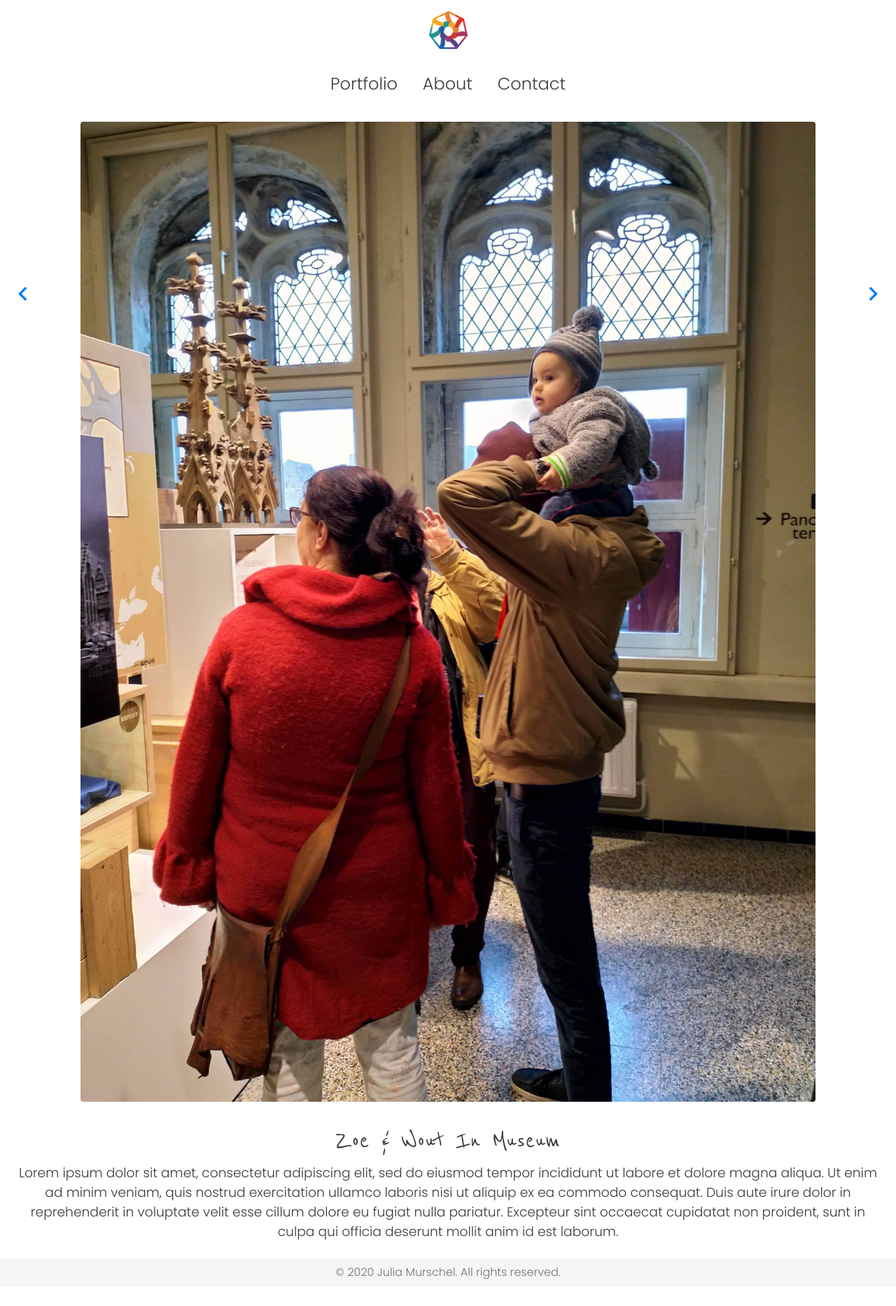
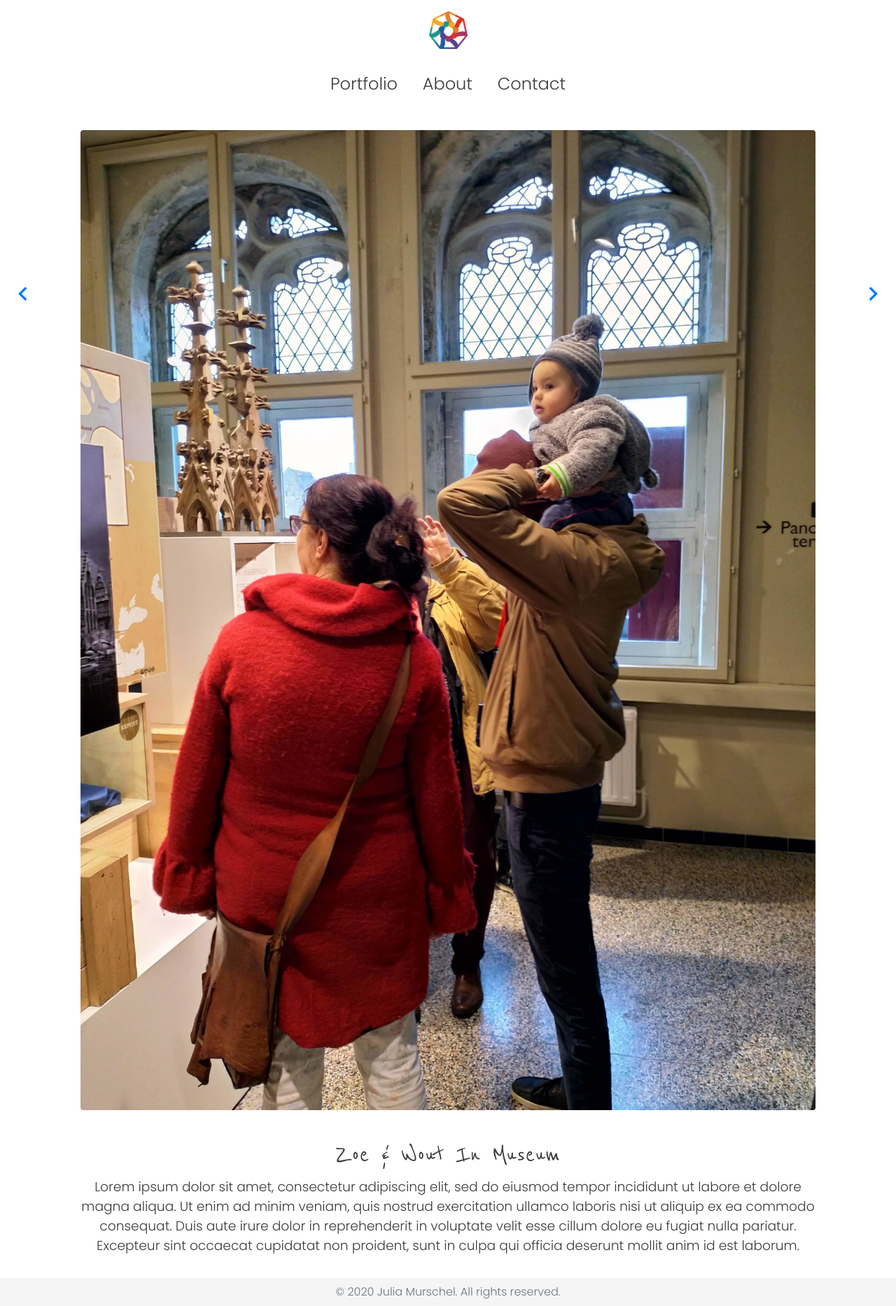
Before and after one commit to tinkerbits/julia_portfolio-server, a Django app: page /artwork/8/by-the-sea/ in a window 1280 px wide. Shown: the whole page at 70% size. Before the commit the page ends 1829 px from the top, so only its background shows below. Run offline with Django 3.2, Linux system fonts and the light colour scheme; data comes from the database, SQL or seed files in the repository; some libraries are stand-ins or nearby versions.

Commit message:
aligned artwork-detail text and updated contact success page

```diff
--- a/static/css/base.css
+++ b/static/css/base.css
@@ -115,11 +115,15 @@ div.masonimg {
 
 /*To style the artwork detail page:*/
 
+div.artworkspacer {
+  margin-top: 1.5rem;
+}
+
 div.artdetaildesc {
   padding-top: 1.5rem;
   padding-bottom: 0;
-  padding-left: 1rem;
-  padding-right: 1rem;
+  /*padding-left: 1rem;
+  padding-right: 1rem;*/
 
 }
 
@@ -183,3 +187,18 @@ button.submitbut {
   font-size: 18pt;
   font-weight: 300;
 }
+
+/*To style the Contact Success page*/
+
+div.textspacer {
+  margin-top: 4rem;
+}
+
+div.picspacer {
+  margin-top: 3rem;
+}
+
+img.successpic {
+  max-width: 20vw;
+  min-width: 150px;
+}
--- a/templates/about.html
+++ b/templates/about.html
@@ -16,7 +16,7 @@
             <img class="img-fluid rounded" src="https://www.lovethegarden.com/sites/default/files/content/articles/UK_wildbirds-01-robin.jpg" alt="bird" style="max-width:100%">
         </div>
         <div class="col-sm-12 order-1 col-md-8 order-md-2">
-            <p>I loved art from a very young age and liked drawing from time to time but never trusted my skills enough to pursue a carrier (in art). Following tutorials on YouTube, collecting ideas and inspiration encouraged me to start drawing more often and gaining confidence. Artists I admire are Nina Cosford, ... , ... Currently, I love experimenting with mixing different media (such as pencils, markers and watercolours) and practise a loose sketchy style.</p>
+            <p>I loved art from a very young age and liked drawing from time to time but never trusted my skills enough to pursue a career in art. Following tutorials on YouTube, collecting ideas and inspiration encouraged me to start drawing more often and gaining confidence. Artists I admire are Nina Cosford, ... , ... Currently, I love experimenting with mixing different media (such as pencils, markers and watercolours) and practise a loose sketchy style.</p>
         </div>
     </div>
     <div class="row aboutrowcontainer">
--- a/templates/artwork_detail.html
+++ b/templates/artwork_detail.html
@@ -2,7 +2,7 @@
 
 {% block content %}
 
-    <div class="row">
+    <div class="row artworkspacer">
 
         <div class="col-sm-1">
             <div class="arrowleft">
@@ -16,7 +16,7 @@
             </div>
         </div>
 
-        <div class="col-sm p-2 align-items-center centerstuff">
+        <div class="col-sm p-2 centerstuff">
                 <img class="img-fluid rounded" src="{{ artwork.art.url}}" alt="{{ artwork.title }}">
         </div>
 
@@ -34,10 +34,15 @@
 
     </div>
 
-	<div class="row">
-        <div class="col-sm centerstuff artdetaildesc">
+
+	<div class="row artworkspacer">
+        <div class="col-sm-1">
+        </div>
+        <div class="col-sm p-2 centerstuff artdetaildesc">
             <h1 class="reenie">{{ artwork.title|title}}</h1>
             <p class="artdetaildescmargin">{{ artwork.description }}</p>
         </div>
+        <div class="col-sm-1">
+        </div>
 	</div>
 {% endblock content %}
--- a/templates/contact-success.html
+++ b/templates/contact-success.html
@@ -1,7 +1,6 @@
 {% extends 'base.html' %}
 
 {% block content %}
-
-<div class="centerstuff">Thank you for your message. I'll get in touch with you soon!</div>
-
+<div class="centerstuff textspacer"><p>Thank you for your message. I'll get in touch with you soon!</p></div>
+<div class="centerstuff picspacer"><img class="successpic" src="https://img.redbull.com/images/c_crop,x_609,y_0,h_1999,w_2999/c_fill,w_1500,h_1000/q_auto,f_auto/redbullcom/2019/01/09/6e75eb9e-e502-4d1a-b92d-8af6999cbbbe/great-white-shark-nose" alt="shark"></div>
 {% endblock content %}
```
Also changed, not shown: media/artworks/2020/1.png (added).
